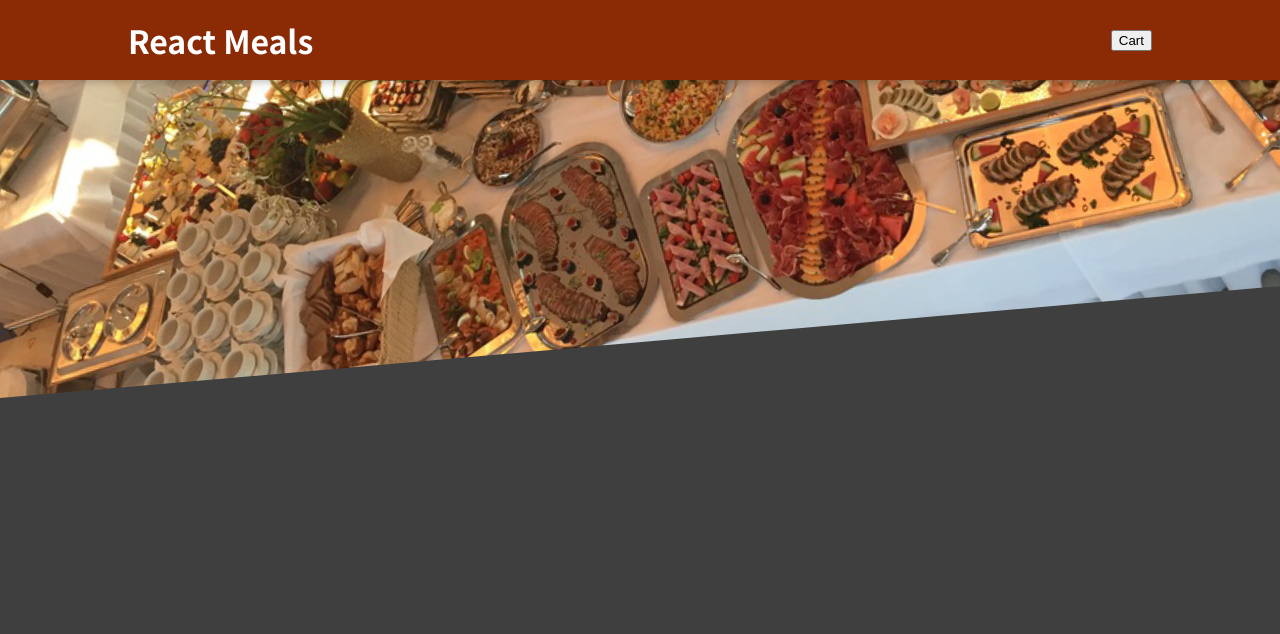
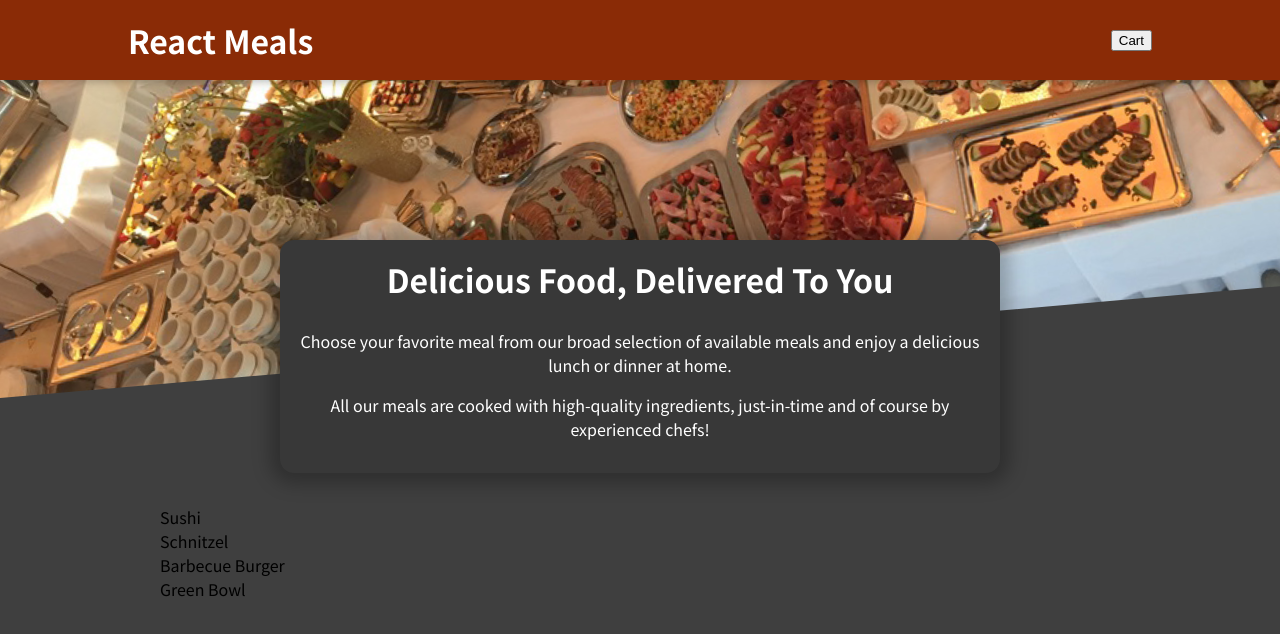
Before and after one commit to waqas44/Cart-React, a React (Create React App) app: page / in a window 1280 px wide. Shown: the top 634 px of the page. Built offline with nearby package versions, Linux system fonts and the light colour scheme.

Commit message:
Meals component added

```diff
--- a/src/App.js
+++ b/src/App.js
@@ -1,11 +1,12 @@
 import { Fragment } from "react";
 import Header from "./Components/Layout/Header";
+import Meals from "./Components/Meals/Meals";
 
 function App() {
   return (
     <Fragment>
       <Header />
-
+      <Meals />
     </Fragment>
   );
 }
--- /dev/null
+++ b/src/Components/Meals/AvailableMeals.module.css
@@ -0,0 +1,24 @@
+.meals {
+  max-width: 60rem;
+  width: 90%;
+  margin: 2rem auto;
+  animation: meals-appear 1s ease-out forwards;
+}
+
+.meals ul {
+  list-style: none;
+  margin: 0;
+  padding: 0;
+}
+
+@keyframes meals-appear {
+  from {
+    opacity: 0;
+    transform: translateY(3rem);
+  }
+
+  to {
+    opacity: 1;
+    transform: translateY(0);
+  }
+}
--- /dev/null
+++ b/src/Components/Meals/AvaliableMeals.js
@@ -0,0 +1,46 @@
+import classes from './AvailableMeals.module.css';
+
+const DUMMY_MEALS = [
+    {
+        id: 'm1',
+        name: 'Sushi',
+        description: 'Finest fish and veggies',
+        price: 22.99,
+    },
+    {
+        id: 'm2',
+        name: 'Schnitzel',
+        description: 'A german specialty!',
+        price: 16.5,
+    },
+    {
+        id: 'm3',
+        name: 'Barbecue Burger',
+        description: 'American, raw, meaty',
+        price: 12.99,
+    },
+    {
+        id: 'm4',
+        name: 'Green Bowl',
+        description: 'Healthy...and green...',
+        price: 18.99,
+    },
+];
+
+
+const AvailableMeals = (props) => {
+    const mealsList = DUMMY_MEALS.map((meal) => <li>{meal.name}</li>);
+    return (
+
+        <section className={classes.meals}>
+            <ul>{mealsList}</ul>
+        </section>
+
+
+
+
+
+    );
+};
+
+export default AvailableMeals;
--- /dev/null
+++ b/src/Components/Meals/Meals.js
@@ -0,0 +1,16 @@
+import MealsSummary from "./MealsSummary";
+import AvailableMeals from "./AvaliableMeals";
+
+const Meals = (props) => {
+
+    return (
+        <>
+            <MealsSummary />
+            <AvailableMeals />
+        </>
+    );
+
+}
+
+
+export default Meals;
--- /dev/null
+++ b/src/Components/Meals/MealsSummary.js
@@ -0,0 +1,21 @@
+import classes from './MealsSummary.module.css';
+
+const MealsSummary = (props) => {
+    return (
+        <section className={classes.summary}>
+            <h2>Delicious Food, Delivered To You</h2>
+            <p>
+                Choose your favorite meal from our broad selection of available meals
+                and enjoy a delicious lunch or dinner at home.
+            </p>
+            <p>
+                All our meals are cooked with high-quality ingredients, just-in-time and
+                of course by experienced chefs!
+            </p>
+        </section>
+    );
+
+};
+
+
+export default MealsSummary;
--- /dev/null
+++ b/src/Components/Meals/MealsSummary.module.css
@@ -0,0 +1,18 @@
+.summary {
+  text-align: center;
+  max-width: 45rem;
+  width: 90%;
+  margin: auto;
+  margin-top: -10rem;
+  position: relative;
+  background-color: #383838;
+  color: white;
+  border-radius: 14px;
+  padding: 1rem;
+  box-shadow: 0 1px 18px 10px rgba(0, 0, 0, 0.25);
+}
+
+.summary h2 {
+  font-size: 2rem;
+  margin-top: 0;
+}
```
